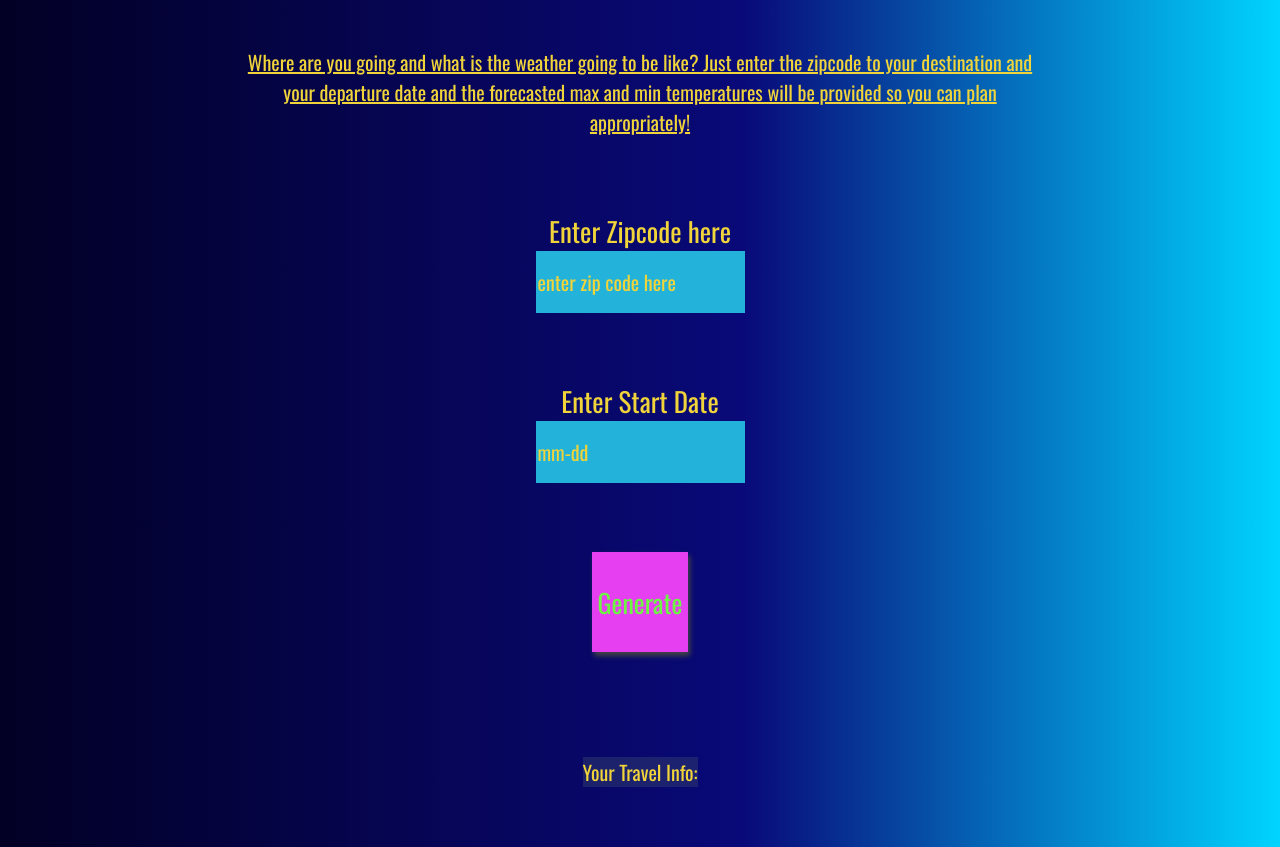
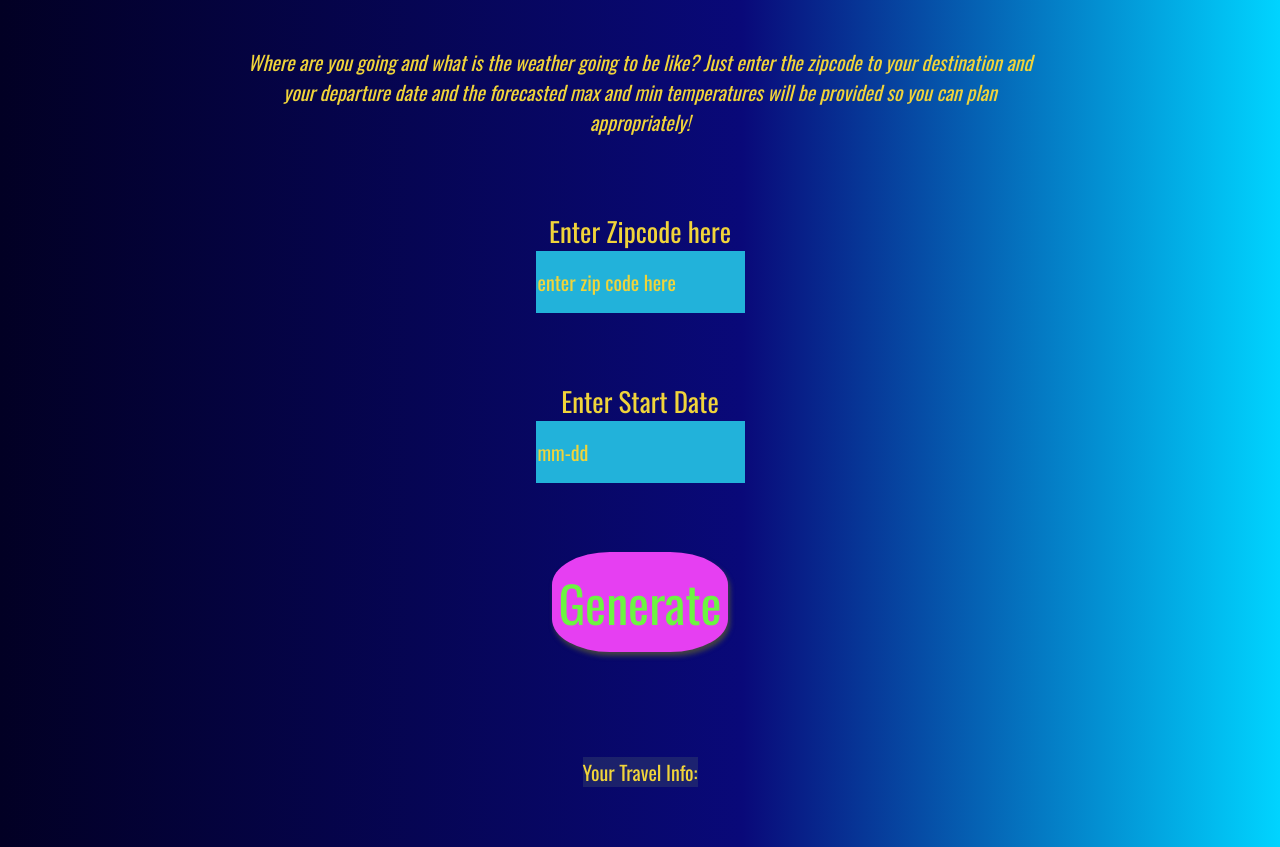
Before and after one commit to lhsthree/weather-app, a website built with webpack: page src/client/views/index.html in a window 1280 px wide. Shown: the part 240-1087 px from the top of the page. Built offline with nearby package versions, Linux system fonts and the light colour scheme; a web font is replaced by a local one.

Commit message:
more styling

```diff
--- a/src/client/styles/styles.scss
+++ b/src/client/styles/styles.scss
@@ -52,7 +52,7 @@ img{
 
 div{
     p{
-         text-decoration: underline;
+         font-style: oblique;
 
     }
 }
@@ -81,10 +81,11 @@ button{
     height: 100px;
     background: $button-color;
     color: $button-text;
-    font-size: 26px;
+    font-size: 50px;
     font-family: 'Oswald', sans-serif;
     border: none;
     box-shadow: 2px 4px 5px #444;
+    border-radius: 33%;
 }
 h1{
     font-size: 36px;
```
